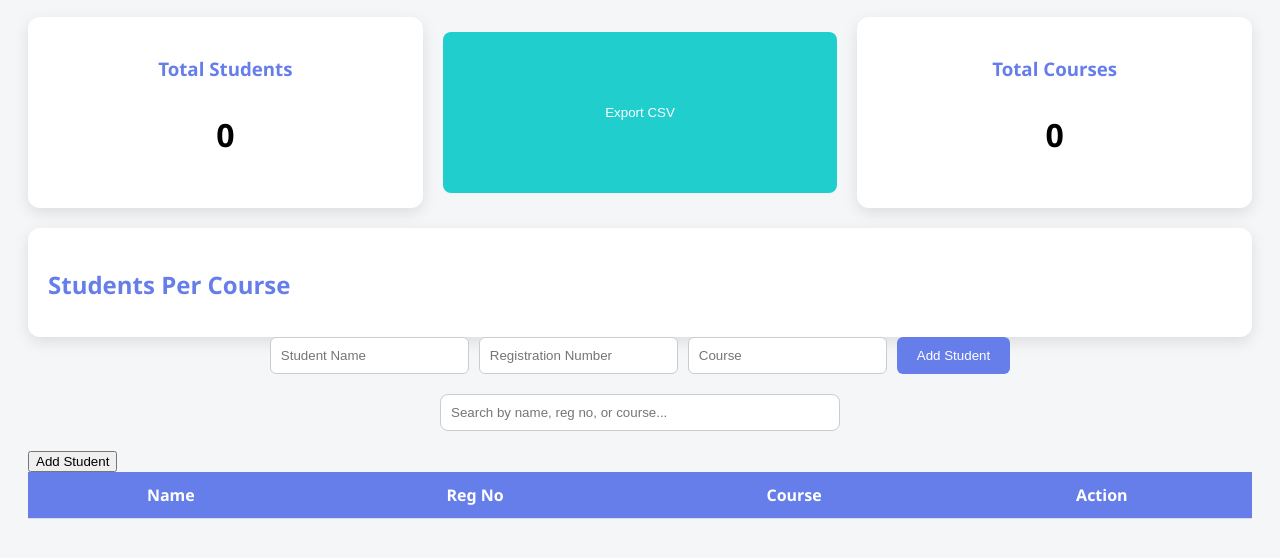
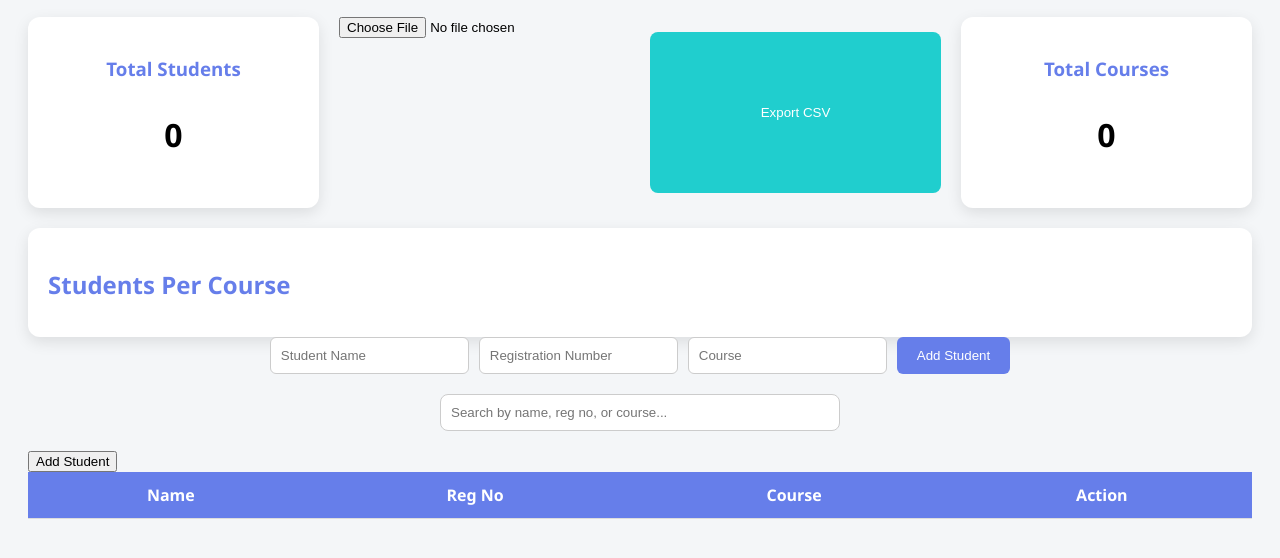
Before and after one commit to rashidsul112-beep/student-management-system, a plain HTML site: page index.html in a window 1280 px wide. Shown: the part 126-684 px from the top of the page. Drawn offline with Linux system fonts and the light colour scheme; sample sign-in values are in the browser's storage.

Commit message:
Update index.html

```diff
--- a/index.html
+++ b/index.html
@@ -15,6 +15,7 @@
     <h3>Total Students</h3>
     <p id="totalStudents">0</p>
   </div>
+<input type="file" id="csvFile" accept=".csv" onchange="importCSV()">
 
   <button onclick="exportCSV()" class="export-btn">Export CSV</button>
 
```
